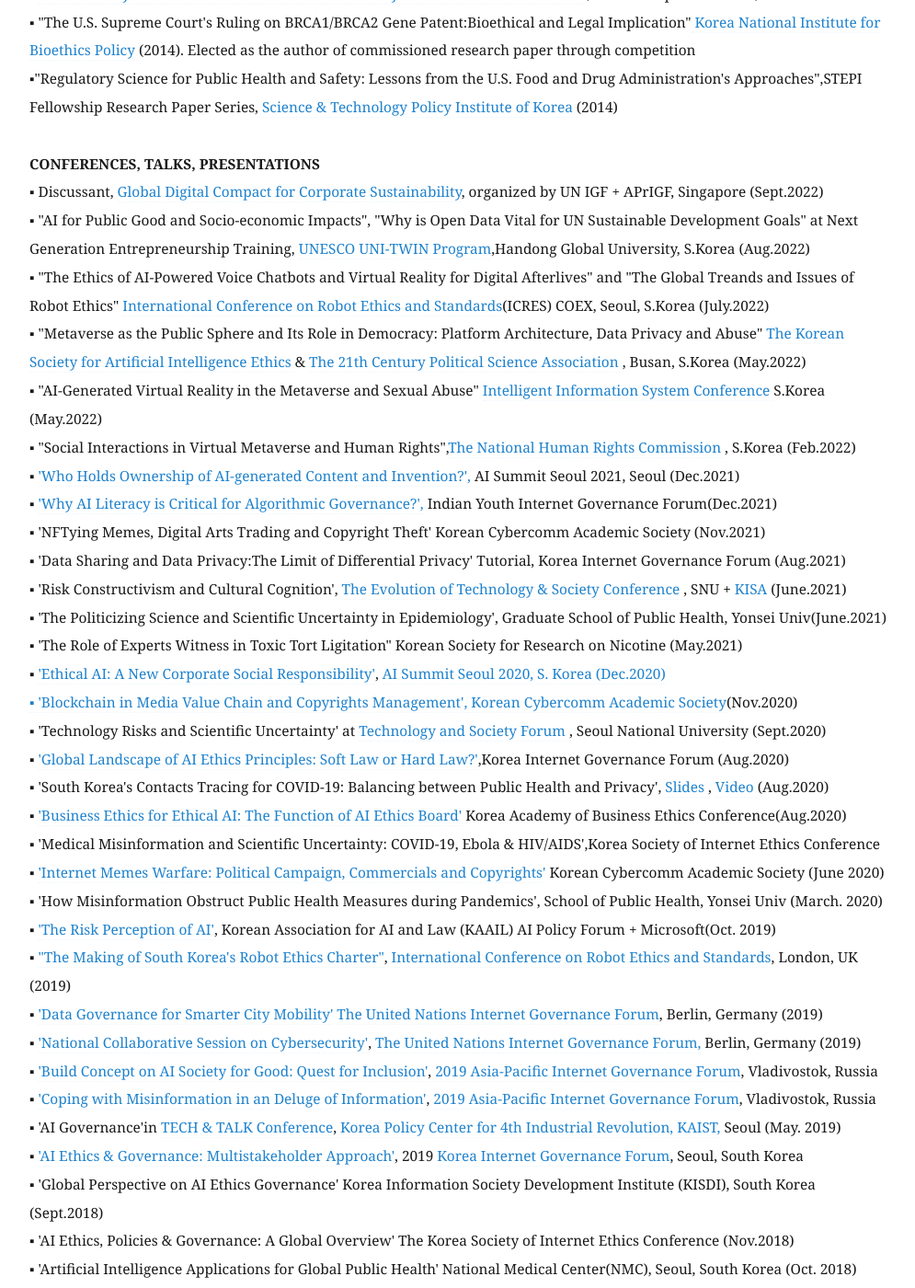
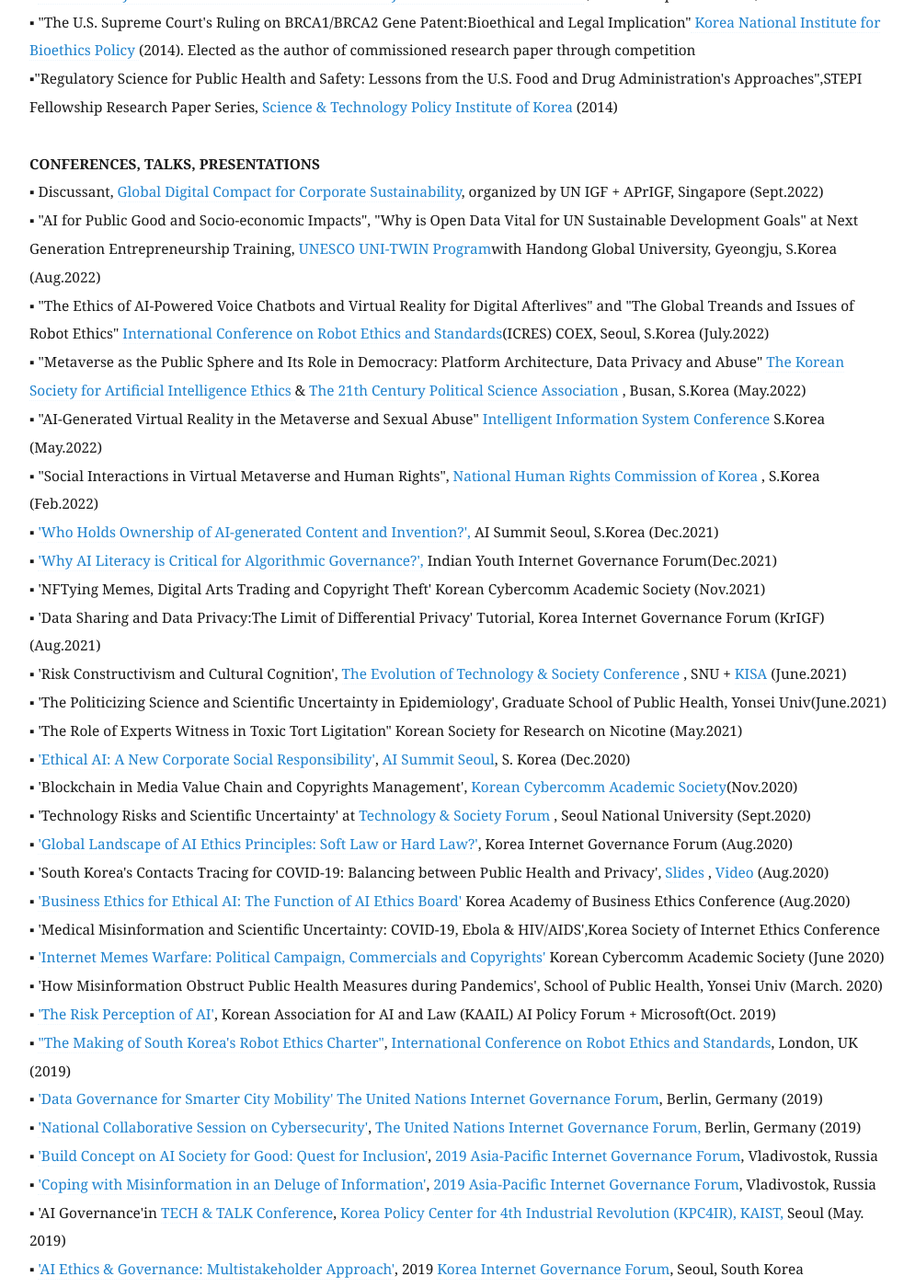
Before and after one commit to eunchangchoi/eunchangchoi.github.io, a Jekyll site: the page built from index.md, in a window 1280 px wide and 1400 px high, scrolled down 3345 px. Shown: the whole window at 92% size, without its empty margins (68-1063 px from the left). Built offline with Jekyll 4.4.1, drawn with Linux system fonts in a browser that asks for light colours.

Commit message:
Update index.md

```diff
--- a/index.md
+++ b/index.md
@@ -73,27 +73,27 @@
      <br>
  <strong> CONFERENCES, TALKS, PRESENTATIONS </strong> <br>
 ▪ Discussant, <a href="https://www.un.org/techenvoy/global-digital-compact"> Global Digital Compact for Corporate Sustainability</a>, organized by UN IGF + APrIGF, Singapore (Sept.2022)<br>
-▪ "AI for Public Good and Socio-economic Impacts", "Why is Open Data Vital for UN Sustainable Development Goals" at Next Generation Entrepreneurship Training, <a href="https://unitwin.handong.edu/en/business/business01.php?PHPSESSID=69c02cb1186389da4b0fabb228f124c0"> UNESCO UNI-TWIN Program</a>,Handong Global University, S.Korea (Aug.2022) <br>
+▪ "AI for Public Good and Socio-economic Impacts", "Why is Open Data Vital for UN Sustainable Development Goals" at Next Generation Entrepreneurship Training, <a href="https://unitwin.handong.edu/en/business/business01.php?PHPSESSID=69c02cb1186389da4b0fabb228f124c0"> UNESCO UNI-TWIN Program</a>with Handong Global University, Gyeongju, S.Korea (Aug.2022) <br>
 ▪ "The Ethics of AI-Powered Voice Chatbots and Virtual Reality for Digital Afterlives" and "The Global Treands and Issues of Robot Ethics"
  <a href="https://www.clawar.org/icres2022/technical-program"> International Conference on Robot Ethics and Standards</a>(ICRES) COEX, Seoul, S.Korea (July.2022)<br>
 ▪ "Metaverse as the Public Sphere and Its Role in Democracy: Platform Architecture, Data Privacy and Abuse" <a href="https://ksaie.or.kr"> The Korean Society for Artificial Intelligence Ethics </a> & <a href="http://www.politics21.or.kr/"> The 21th Century Political Science Association </a>, Busan, S.Korea (May.2022)<br>
 ▪ "AI-Generated Virtual Reality in the Metaverse and Sexual Abuse" <a href="http://www.kiiss.or.kr/journal/sub02.html/"> Intelligent Information System Conference </a> S.Korea (May.2022)<br>
-▪ "Social Interactions in Virtual Metaverse and Human Rights",<a href="https://www.humanrights.go.kr/site/main/index002">The National Human Rights Commission </a>, S.Korea (Feb.2022)<br>
-▪ <a href="https://aisummit.co.kr/agenda_2021-2/">'Who Holds Ownership of AI-generated Content and Invention?',</a> AI Summit Seoul 2021, Seoul (Dec.2021)<br>
+▪ "Social Interactions in Virtual Metaverse and Human Rights",<a href="https://www.humanrights.go.kr/site/main/index002"> National Human Rights Commission of Korea </a>, S.Korea (Feb.2022)<br>
+▪ <a href="https://aisummit.co.kr/agenda_2021-2/">'Who Holds Ownership of AI-generated Content and Invention?',</a> AI Summit Seoul, S.Korea (Dec.2021)<br>
 ▪ <a href="https://youthigf.in/2021/12/02/agenda/">'Why AI Literacy is Critical for Algorithmic Governance?',</a> Indian Youth Internet Governance Forum(Dec.2021)<br>
 ▪ 'NFTying Memes, Digital Arts Trading and Copyright Theft' Korean Cybercomm Academic Society (Nov.2021) <br>
-▪ 'Data Sharing and Data Privacy:The Limit of Differential Privacy' Tutorial, Korea Internet Governance Forum (Aug.2021) <br>
+▪ 'Data Sharing and Data Privacy:The Limit of Differential Privacy' Tutorial, Korea Internet Governance Forum (KrIGF)(Aug.2021) <br>
 ▪ 'Risk Constructivism and Cultural Cognition', <a href="http://cis.snu.ac.kr/sub2/2_2_6_2.php?mode=view&number=1509&b_name=meet1_2">The Evolution of Technology & Society Conference </a>, SNU + <a href="https://www.kisa.or.kr"> KISA</a> (June.2021)<br>
 ▪ 'The Politicizing Science and Scientific Uncertainty in Epidemiology', Graduate School of Public Health, Yonsei Univ(June.2021)<br>
 ▪ 'The Role of Experts Witness in Toxic Tort Ligitation" Korean Society for Research on Nicotine (May.2021)<br>
-▪  <a href="https://aisummit.co.kr/ais2020_eun-chang-choi/?lang=en">'Ethical AI: A New Corporate Social Responsibility'</a>, <a href="https://aisummit.co.kr/?lang=en"> AI Summit Seoul 2020, S. Korea (Dec.2020)<br>
+▪  <a href="https://aisummit.co.kr/ais2020_eun-chang-choi/?lang=en">'Ethical AI: A New Corporate Social Responsibility'</a>, <a href="https://aisummit.co.kr/?lang=en"> AI Summit Seoul</a>, S. Korea (Dec.2020)<br>
 ▪ 'Blockchain in Media Value Chain and Copyrights Management',<a href="http://www.cybercom.or.kr/?m=bbs&bid=notice_&uid=1134"> Korean Cybercomm Academic Society</a>(Nov.2020)<br>
-▪  'Technology Risks and Scientific Uncertainty' at <a href="http://www.snuiis.re.kr/sub2/2_2_6_2.php"> Technology and Society Forum </a>, Seoul National University (Sept.2020)<br>
-▪  <a href="http://www.igf.or.kr/2554">'Global Landscape of AI Ethics Principles: Soft Law or Hard Law?'</a>,Korea Internet Governance Forum (Aug.2020) <br>
+▪  'Technology Risks and Scientific Uncertainty' at <a href="http://www.snuiis.re.kr/sub2/2_2_6_2.php"> Technology & Society Forum </a>, Seoul National University (Sept.2020)<br>
+▪  <a href="http://www.igf.or.kr/2554">'Global Landscape of AI Ethics Principles: Soft Law or Hard Law?'</a>, Korea Internet Governance Forum (Aug.2020) <br>
 ▪  'South Korea's Contacts Tracing for COVID-19: Balancing between Public Health and Privacy', <a href="https://www.slideshare.net/secret/vlJ18LSZxcB11J"> Slides </a>, <a href="https://youtu.be/4UZlkRLKGes"> Video </a>(Aug.2020) <br>
-▪ <a href="http://kaobe.or.kr/home/page/?pid=conference22">'Business Ethics for Ethical AI: The Function of AI Ethics Board'</a> Korea Academy of Business Ethics Conference(Aug.2020) <br>
+▪ <a href="http://kaobe.or.kr/home/page/?pid=conference22">'Business Ethics for Ethical AI: The Function of AI Ethics Board'</a>  Korea Academy of Business Ethics Conference (Aug.2020) <br>
 ▪ 'Medical Misinformation and Scientific Uncertainty: COVID-19, Ebola & HIV/AIDS',Korea Society of Internet Ethics Conference<br>
-▪  <a href="https://www.slideshare.net/EunChangChoi/internet-meme-warfare-political-propaganda-commercial-ads-copyright-lawsuits"> 'Internet Memes Warfare: Political Campaign, Commercials and Copyrights'</a> Korean Cybercomm Academic Society (June 2020)<br>
+▪  <a href="https://www.slideshare.net/EunChangChoi/internet-meme-warfare-political-propaganda-commercial-ads-copyright-lawsuits"> 'Internet Memes Warfare: Political Campaign, Commercials and Copyrights'</a>  Korean Cybercomm Academic Society (June 2020)<br>
 ▪ 'How Misinformation Obstruct Public Health Measures during Pandemics', School of Public Health, Yonsei Univ (March. 2020)<br>
 ▪ <a href="https://bit.ly/36qHFoj">'The Risk Perception of AI'</a>, Korean Association for AI and Law (KAAIL) AI Policy Forum + Microsoft(Oct. 2019) <br>
 ▪ <a href="https://clawar.org/wp-content/uploads/2019/11/ICRES2019_p64_paper_4.pdf">"The Making of South Korea's Robot Ethics Charter"</a>, <a href="https://clawar.org/conference-proceedings/icres-conference/icres-2019-proceedings/"> International Conference on Robot Ethics and Standards</a>, London, UK (2019)<br>
@@ -101,7 +101,7 @@
 ▪ <a href="https://www.youtube.com/watch?v=nsZJaB3fx0E&feature=youtu.be&t=1689">'National Collaborative Session on Cybersecurity'</a>, <a href= "https://www.igf2019.berlin/IGF/Navigation/EN/Home/home.html">The United Nations Internet Governance Forum,</a> Berlin, Germany (2019) <br>
 ▪ <a href="https://www.ftp.asia/index.php/s/tLZWIWMG1Qp7oA0">'Build Concept on AI Society for Good: Quest for Inclusion'</a>,<a href="https://2019.aprigf.asia/"> 2019 Asia-Pacific Internet Governance Forum</a>, Vladivostok, Russia <br>
 ▪ <a href="https://www.ftp.asia/index.php/s/HGkuD3YVUBssKrP">'Coping with Misinformation in an Deluge of Information'</a>, <a href="https://2019.aprigf.asia/"> 2019 Asia-Pacific Internet Governance Forum</a>, Vladivostok, Russia <br>
-▪ 'AI Governance'in <a href="https://kpc4ir.kaist.ac.kr/index.php?mid=kpc4ir_events&document_srl=684"> TECH & TALK Conference</a>,<a href="https://kpc4ir.kaist.ac.kr/"> Korea Policy Center for 4th Industrial Revolution, KAIST,</a> Seoul (May. 2019)<br>
+▪ 'AI Governance'in <a href="https://kpc4ir.kaist.ac.kr/index.php?mid=kpc4ir_events&document_srl=684"> TECH & TALK Conference</a>,<a href="https://kpc4ir.kaist.ac.kr/"> Korea Policy Center for 4th Industrial Revolution (KPC4IR), KAIST, </a> Seoul (May. 2019)<br>
 ▪ <a href="https://youtu.be/92cmsMv6xhQ?t=451">'AI Ethics & Governance: Multistakeholder Approach'</a>, 2019 <a href="http://krigf.kr/"> Korea Internet Governance Forum</a>, Seoul, South Korea <br>
 ▪ 'Global Perspective on AI Ethics Governance' Korea Information Society Development Institute (KISDI), South Korea (Sept.2018) <br>
 ▪ 'AI Ethics, Policies & Governance: A Global Overview' The Korea Society of Internet Ethics Conference (Nov.2018) <br>
```
